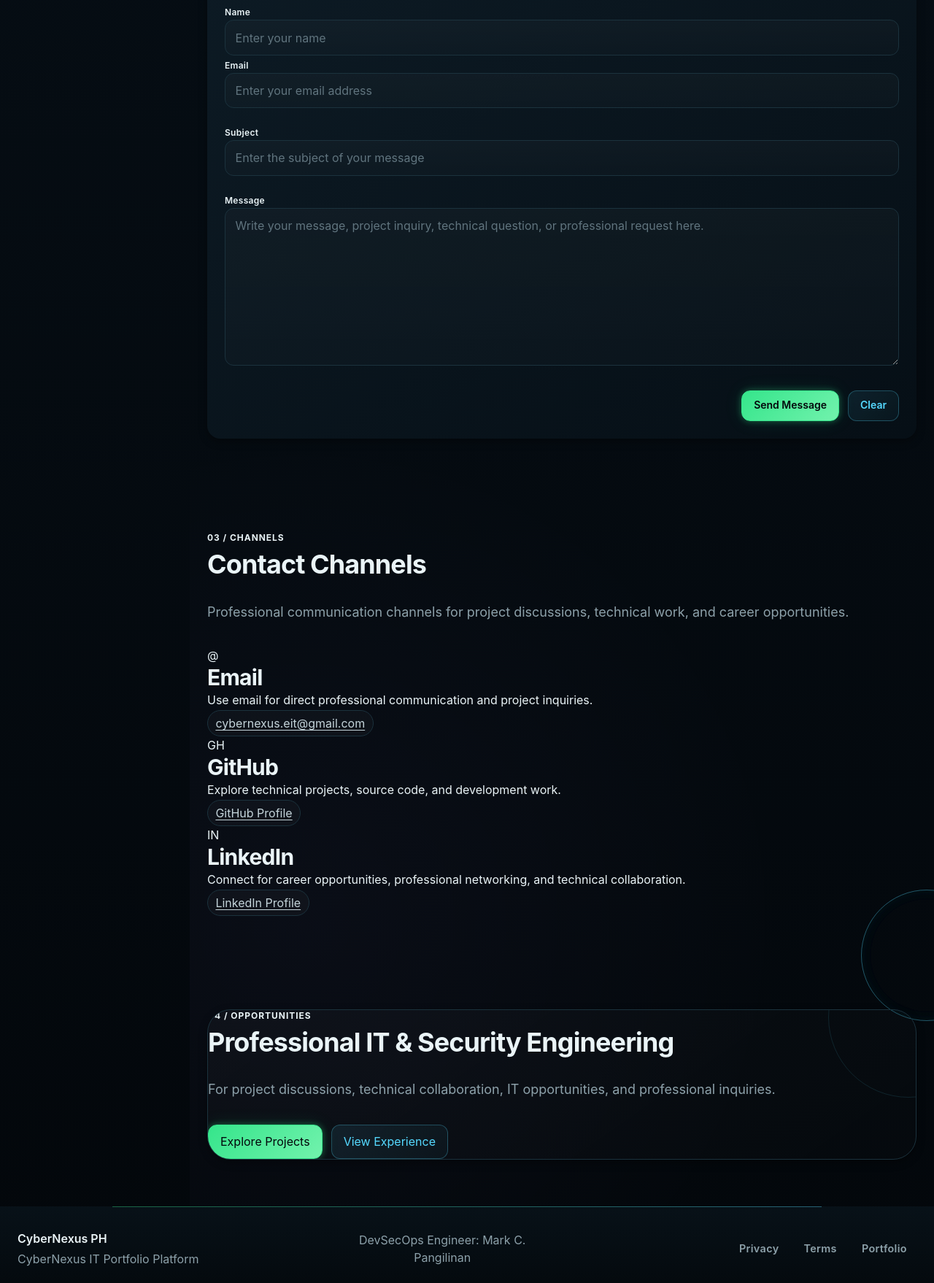
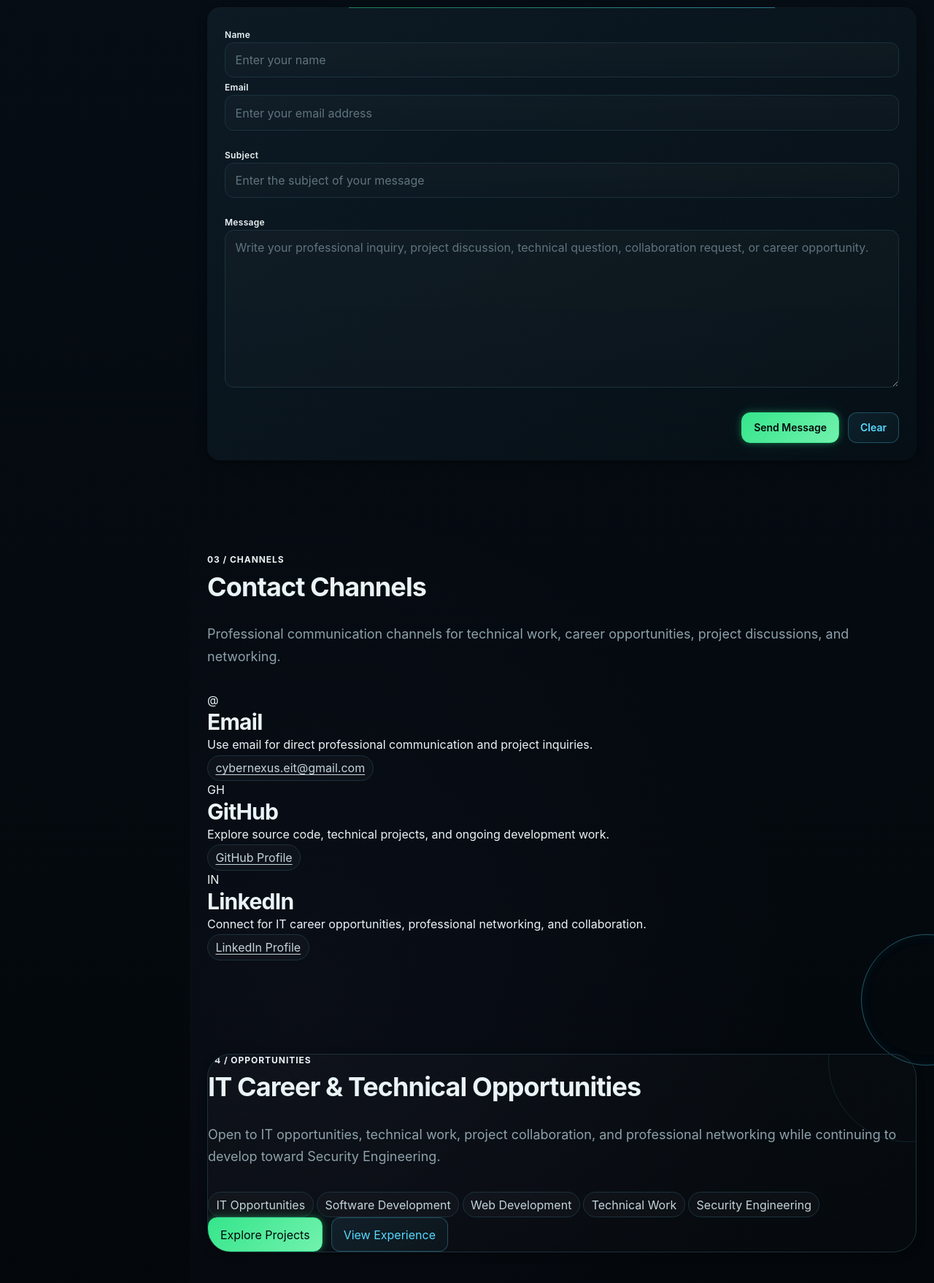
Before and after one commit to CyberNexus-EIT/cybernexus-it-portfolio, a plain HTML site: page frontend/contact.html in a window 1280 px wide. Shown: the part 1042-2800 px from the top of the page at 73% size. Drawn offline with Linux system fonts and the light colour scheme; no server answers.

Commit message:
Update contact page

```diff
--- a/frontend/contact.html
+++ b/frontend/contact.html
@@ -1,4 +1,9 @@
-<!DOCTYPE html><html lang="en"><head><meta charset="UTF-8">
+<!DOCTYPE html>
+<html lang="en-US">
+
+<head>
+
+    <meta charset="UTF-8">
 
     <meta
         name="viewport"
@@ -7,7 +12,7 @@
 
     <meta
         name="description"
-    content="CyberNexus IT Portfolio Platform — professional contact and communication."
+        content="CyberNexus IT Portfolio Platform — professional contact, IT project discussions, technical collaboration, career opportunities, and security engineering inquiries."
     >
 
     <meta
@@ -29,11 +34,15 @@
     <link rel="stylesheet" href="css/style.css">
     <link rel="stylesheet" href="css/responsive.css">
 
-</head><body
+</head>
+
+<body
     class="app-shell"
     data-page="contact"
     data-section="overview"
-><header
+>
+
+<header
     class="site-header sticker"
     data-header
 >
@@ -92,6 +101,7 @@
             <ul class="page-nav-list">
 
                 <li class="page-nav-item">
+
                     <a
                         class="page-nav-link"
                         href="portfolio.html"
@@ -99,9 +109,11 @@
                     >
                         Portfolio
                     </a>
+
                 </li>
 
                 <li class="page-nav-item">
+
                     <a
                         class="page-nav-link"
                         href="projects.html"
@@ -109,9 +121,11 @@
                     >
                         Projects
                     </a>
+
                 </li>
 
                 <li class="page-nav-item">
+
                     <a
                         class="page-nav-link"
                         href="skills.html"
@@ -119,9 +133,11 @@
                     >
                         Skills
                     </a>
+
                 </li>
 
                 <li class="page-nav-item">
+
                     <a
                         class="page-nav-link"
                         href="experience.html"
@@ -129,9 +145,11 @@
                     >
                         Experience
                     </a>
+
                 </li>
 
                 <li class="page-nav-item">
+
                     <a
                         class="page-nav-link is-current"
                         href="contact.html"
@@ -140,9 +158,11 @@
                     >
                         Contact
                     </a>
+
                 </li>
 
                 <li class="page-nav-item">
+
                     <a
                         class="page-nav-link"
                         href="privacy.html"
@@ -150,9 +170,11 @@
                     >
                         Privacy
                     </a>
+
                 </li>
 
                 <li class="page-nav-item">
+
                     <a
                         class="page-nav-link"
                         href="terms.html"
@@ -160,6 +182,7 @@
                     >
                         Terms
                     </a>
+
                 </li>
 
             </ul>
@@ -321,7 +344,7 @@
             <div class="hero-content">
 
                 <span class="eyebrow">
-                    CyberNexus PH
+                    Professional Contact
                 </span>
 
                 <h1 class="hero-title">
@@ -332,9 +355,10 @@
                 </h1>
 
                 <p class="hero-subtitle">
-                    Use this page to send a professional message,
-                    discuss an IT project, ask about technical work,
-                    or explore potential opportunities.
+                    Connect for IT opportunities, project
+                    discussions, technical collaboration,
+                    professional networking, or security
+                    engineering inquiries.
                 </p>
 
                 <div class="hero-actions">
@@ -371,9 +395,11 @@
                 <div class="hero-terminal">
 
                     <div class="terminal-header">
+
                         <span></span>
                         <span></span>
                         <span></span>
+
                     </div>
 
                     <div class="terminal-body">
@@ -391,20 +417,20 @@
                         <span class="terminal-line">
 
                             <span class="cn-text-cyan">
-                                channel:
+                                purpose:
                             </span>
 
-                            available
+                            professional
 
                         </span>
 
                         <span class="terminal-line">
 
                             <span class="cn-text-purple">
-                                response:
+                                focus:
                             </span>
 
-                            professional
+                            IT &amp; security
 
                         </span>
 
@@ -443,8 +469,9 @@
                 </h2>
 
                 <p class="section-subtitle">
-                    Complete the form below with your message or
-                    inquiry.
+                    Use the form for a professional inquiry,
+                    project discussion, technical question,
+                    collaboration request, or career opportunity.
                 </p>
 
             </div>
@@ -521,7 +548,7 @@
                         id="contact-message"
                         name="message"
                         rows="8"
-                        placeholder="Write your message, project inquiry, technical question, or professional request here."
+                        placeholder="Write your professional inquiry, project discussion, technical question, collaboration request, or career opportunity."
                         required
                     ></textarea>
 
@@ -575,8 +602,8 @@
 
                 <p class="section-subtitle">
                     Professional communication channels for
-                    project discussions, technical work, and
-                    career opportunities.
+                    technical work, career opportunities,
+                    project discussions, and networking.
                 </p>
 
             </div>
@@ -624,8 +651,8 @@
                     </h3>
 
                     <p class="feature-text">
-                        Explore technical projects, source code,
-                        and development work.
+                        Explore source code, technical projects,
+                        and ongoing development work.
                     </p>
 
                     <a
@@ -653,8 +680,8 @@
                     </h3>
 
                     <p class="feature-text">
-                        Connect for career opportunities,
-                        professional networking, and technical
+                        Connect for IT career opportunities,
+                        professional networking, and
                         collaboration.
                     </p>
 
@@ -688,14 +715,39 @@
                     </span>
 
                     <h2 class="section-title">
-                        Professional IT &amp; Security Engineering
+                        IT Career &amp; Technical Opportunities
                     </h2>
 
                     <p class="section-subtitle">
-                        For project discussions, technical
-                        collaboration, IT opportunities, and
-                        professional inquiries.
+                        Open to IT opportunities, technical work,
+                        project collaboration, and professional
+                        networking while continuing to develop
+                        toward Security Engineering.
                     </p>
+
+                </div>
+
+                <div class="tag-list">
+
+                    <span class="tag">
+                        IT Opportunities
+                    </span>
+
+                    <span class="tag">
+                        Software Development
+                    </span>
+
+                    <span class="tag">
+                        Web Development
+                    </span>
+
+                    <span class="tag">
+                        Technical Work
+                    </span>
+
+                    <span class="tag">
+                        Security Engineering
+                    </span>
 
                 </div>
 
@@ -744,7 +796,7 @@
         <div class="footer-meta">
 
             <span>
-                DevSecOps Engineer: Mark C. Pangilinan
+                IT Portfolio by Mark C. Pangilinan
             </span>
 
         </div>
@@ -785,4 +837,6 @@
 <script src="js/chat.js" defer></script>
 <script src="js/voice.js" defer></script>
 
-</body></html>
+</body>
+
+</html>
```
Lines whose indentation alone changed are shown as unchanged.
